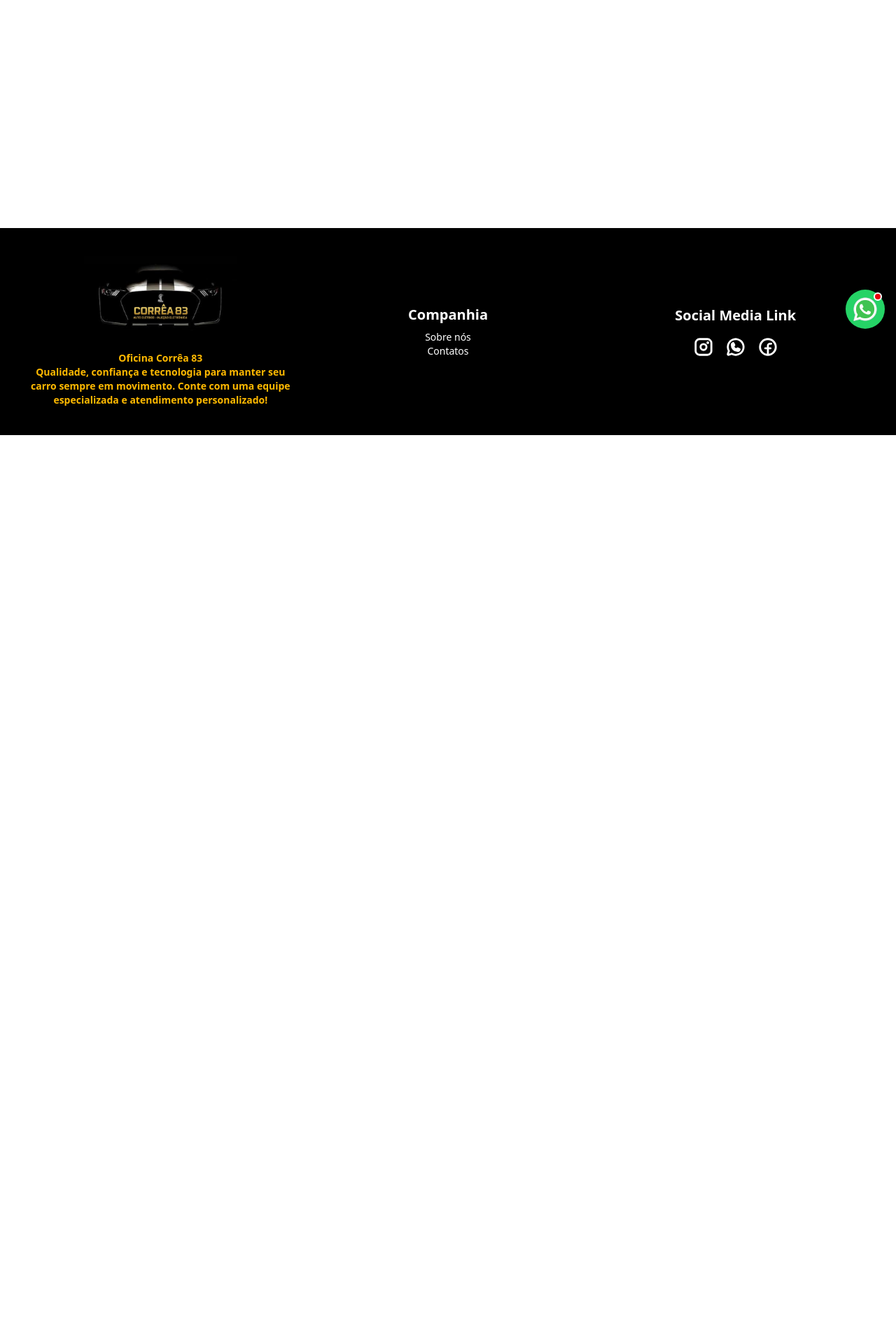
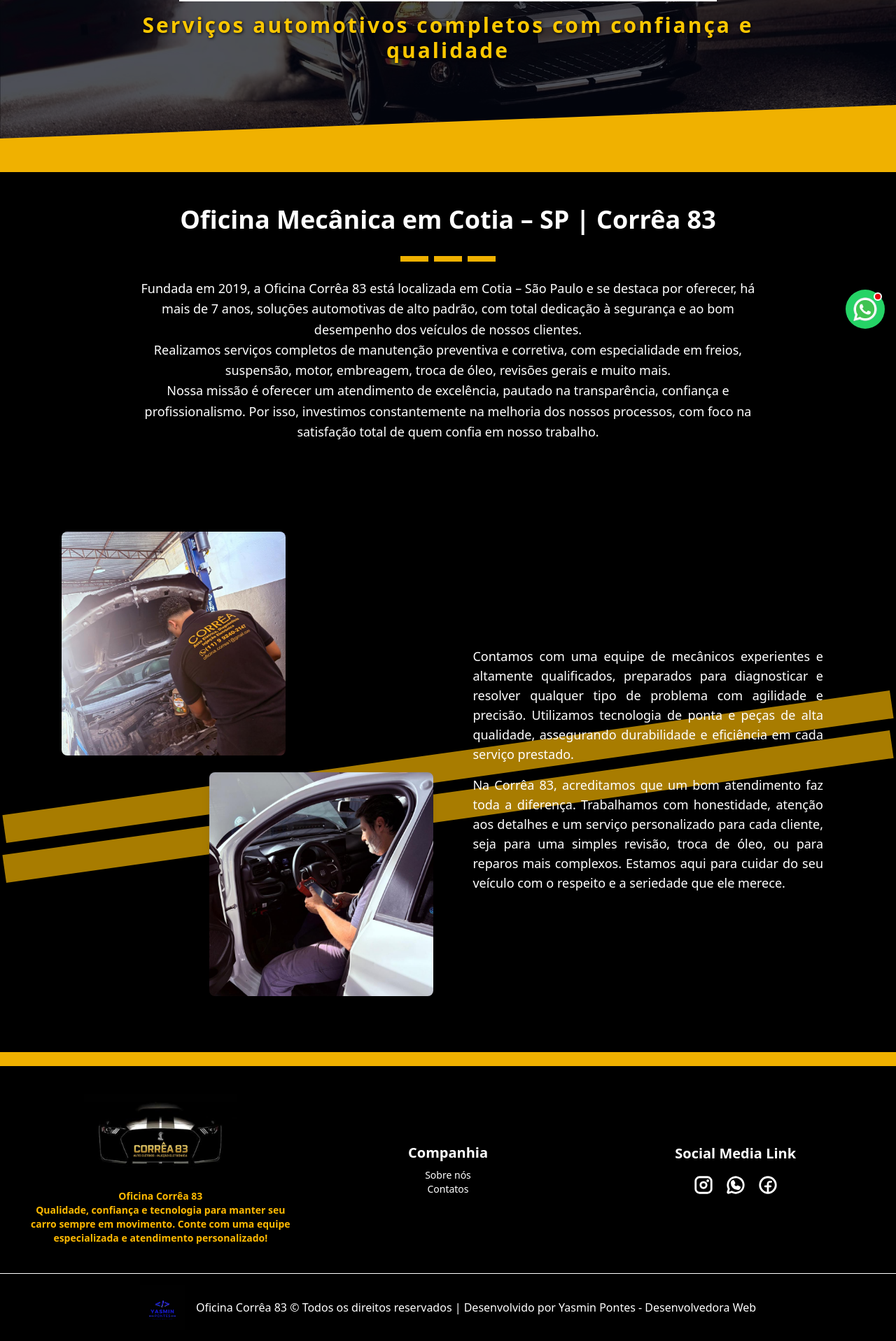
Before and after one commit to Yasminpontess/oficinacorrea, a React (Vite) app: page /sobrenos in a window 1280 px wide. Shown: the part 314-2231 px from the top of the page at 70% size. Before the commit the page ends 936 px from the top, so only its background shows below. Built offline with nearby package versions, Linux system fonts and the light colour scheme.

Commit message:
Sobrenos e FooterCrador e Atualização do Home

```diff
--- a/src/App.tsx
+++ b/src/App.tsx
@@ -3,6 +3,8 @@
 import Navbar from "./components/navbar/Navbar";
 import Footer from "./components/footer/Footer";
 import Servicos from "./pages/Servicos";
+import SobreNos from "./pages/sobrenos";
+import FooterCriador from "./components/footer/FooterCriador";
 
 const App = () => {
   return (
@@ -26,9 +28,11 @@
             <Route path="/" element={<Home />} />
             <Route path="/home" element={<Home />} />
             <Route path="/servicos" element={<Servicos />} />
+            <Route path="/sobrenos" element={<SobreNos />} />
           </Routes>
         </div>
         <Footer />
+        <FooterCriador />
       </BrowserRouter>
     </>
   );
--- /dev/null
+++ b/src/components/footer/FooterCriador.tsx
@@ -0,0 +1,27 @@
+function Footer() {
+  return (
+    <div className="w-full bg-black text-white">
+      {/* Linha de separação no topo */}
+      <div className="border-t border-white w-full" />
+
+      <div className="flex justify-center items-center py-4">
+        <div className="max-w-[1440px] w-full flex justify-center px-6">
+          {/* Logo e texto lado a lado */}
+          <div className="flex flex-row items-center gap-x-4 text-center">
+            <img
+              src="/imagens/2.png"
+              alt="Logo Corrêa"
+              className="h-10 md:h-16"
+            />
+            <h1 className="text-sm md:text-base whitespace-nowrap">
+              Oficina Corrêa 83 © Todos os direitos reservados | Desenvolvido
+              por Yasmin Pontes - Desenvolvedora Web
+            </h1>
+          </div>
+        </div>
+      </div>
+    </div>
+  );
+}
+
+export default Footer;
--- a/src/components/navbar/Navbar.tsx
+++ b/src/components/navbar/Navbar.tsx
@@ -14,7 +14,13 @@
         {/* Menu de Navegação */}
         <div className="flex flex-col md:flex-row items-center gap-4">
           <a
-            href="#quemsomos"
+            href="/"
+            className="font-montserrat text-base font-bold hover:text-[#ead533]"
+          >
+            Home
+          </a>
+          <a
+            href="/sobrenos"
             className="font-montserrat text-base font-bold hover:text-[#ead533]"
           >
             Sobre nós
--- a/src/pages/home.tsx
+++ b/src/pages/home.tsx
@@ -1,4 +1,3 @@
-import { Button } from "@/components/ui/button.tsx";
 import { motion } from "framer-motion";
 import { useInView } from "react-intersection-observer";
 import { MapPin, Instagram, PhoneCall, MessageCircle } from "lucide-react";
@@ -7,7 +6,7 @@
 
 function Home() {
   const [index, setIndex] = useState(0);
-  const { ref, inView } = useInView({
+  const { ref } = useInView({
     triggerOnce: true,
     rootMargin: "-100px 0px",
   });
@@ -147,12 +146,7 @@
           backgroundColor: "rgba(0, 0, 0, 0.5)",
         }}
       >
-        <motion.div
-          className="max-w-6xl mx-auto flex flex-col md:flex-row items-center gap-10 px-8 sm:px-6 relative z-10"
-          initial={{ opacity: 0, y: 100 }}
-          animate={{ opacity: inView ? 1 : 0, y: inView ? 0 : 100 }}
-          transition={{ duration: 1 }}
-        >
+        <motion.div className="max-w-6xl mx-auto flex flex-col md:flex-row items-center gap-10 px-8 sm:px-6 relative z-10">
           {/* Imagens */}
           <div className="w-full md:w-1/2 flex justify-center md:justify-start items-start flex-wrap gap-4">
             <img
@@ -168,10 +162,7 @@
           </div>
 
           {/* Texto */}
-          <div
-            id="quemsomos"
-            className="w-full md:w-1/2 text-left px-2 md:px-4 py-6"
-          >
+          <div className="w-full md:w-1/2 text-left px-2 md:px-4 py-6">
             <h2 className="text-3xl font-bold text-white text-center md:text-left">
               QUEM SOMOS
             </h2>
@@ -197,9 +188,14 @@
               complexos, estamos aqui para ajudar!
             </p>
             <div className="flex justify-center md:justify-start">
-              <Button className="mt-6 bg-blue-700 text-white px-6 py-2 rounded-lg">
-                Saiba Mais
-              </Button>
+              <a
+                href="/sobrenos"
+                target="_blank"
+                rel="noopener noreferrer"
+                className="mt-10 inline-block  text-black px-6 py-2 bg-yellow-500 hover:bg-yellow-600  font-bold  rounded-full shadow-lg transition duration-300 transform hover:scale-105"
+              >
+                Saiba mais
+              </a>
             </div>
           </div>
         </motion.div>
--- /dev/null
+++ b/src/pages/sobrenos.tsx
@@ -0,0 +1,128 @@
+import React, { useRef } from "react";
+import { motion } from "framer-motion";
+
+const SobreNos = () => {
+  const ref = useRef(null);
+
+  return (
+    <div className="w-full flex flex-col items-center bg-black overflow-x-hidden">
+      {/* Seção de capa com fundo do Mustang */}
+      <section
+        className="relative w-full min-h-[60vh] bg-cover bg-center flex flex-col justify-center items-center text-center px-4 sm:px-6"
+        style={{
+          backgroundImage: "url('/imagens/mustang6.jpg')",
+        }}
+      >
+        <div className="absolute inset-0 bg-gray-950/70 z-0"></div>
+        <div className="relative z-10 max-w-5xl w-full">
+          <h1 className="text-3xl sm:text-4xl md:text-5xl lg:text-6xl font-bold text-yellow-500 drop-shadow-lg tracking-wide text-center">
+            <span style={{ textShadow: "2px 2px 5px black" }}>Sobre Nós</span>
+          </h1>
+          <div className="my-4 border-t-4 border-white w-3/4 mx-auto"></div>
+          <h5
+            className="text-lg sm:text-xl font-bold md:text-2xl lg:text-3xl text-yellow-400 tracking-widest"
+            style={{ textShadow: "1px 1px 4px black" }}
+          >
+            Serviços automotivos completos com confiança e qualidade
+          </h5>
+        </div>
+        <div
+          className="absolute bottom-0 left-0 w-full h-24 bg-yellow-500 z-0"
+          style={{ clipPath: "polygon(0% 50%, 100% 0%, 100% 100%, 0% 100%)" }}
+        ></div>
+      </section>
+
+      {/* Seção de descrição da oficina */}
+      <section className="bg-black py-12 px-4 md:px-20" id="sobre-nos">
+        <div className="max-w-4xl mx-auto text-center">
+          <h5 className="text-2xl md:text-4xl font-bold text-white mb-8">
+            Oficina Mecânica em Cotia – SP | Corrêa 83
+          </h5>
+
+          <div className="flex justify-center mt-2 mb-6">
+            <div className="w-10 h-2 bg-yellow-500 mx-1"></div>
+            <div className="w-10 h-2 bg-yellow-500 mx-1"></div>
+            <div className="w-10 h-2 bg-yellow-500 mx-1"></div>
+          </div>
+
+          <p className="text-white text-lg leading-relaxed">
+            Fundada em 2019, a Oficina Corrêa 83 está localizada em Cotia – São
+            Paulo e se destaca por oferecer, há mais de 7 anos, soluções
+            automotivas de alto padrão, com total dedicação à segurança e ao bom
+            desempenho dos veículos de nossos clientes.
+            <p className="text-white text-lg leading-relaxed">
+              Realizamos serviços completos de manutenção preventiva e
+              corretiva, com especialidade em freios, suspensão, motor,
+              embreagem, troca de óleo, revisões gerais e muito mais.
+            </p>
+            <p className="text-white text-lg leading-relaxed">
+              Nossa missão é oferecer um atendimento de excelência, pautado na
+              transparência, confiança e profissionalismo. Por isso, investimos
+              constantemente na melhoria dos nossos processos, com foco na
+              satisfação total de quem confia em nosso trabalho.
+            </p>
+          </p>
+        </div>
+      </section>
+
+      <section
+        className="w-full bg-black text-white py-20 relative overflow-hidden"
+        ref={ref}
+        style={{
+          backgroundSize: "cover",
+          backgroundPosition: "center",
+          backgroundBlendMode: "overlay",
+          backgroundColor: "rgba(0, 0, 0, 0.5)",
+        }}
+      >
+        <motion.div className="max-w-6xl mx-auto flex flex-col md:flex-row items-center gap-10 px-8 sm:px-6 relative z-10">
+          {/* Imagens */}
+          <div className="w-full md:w-1/2 flex flex-col gap-6">
+            <img
+              src="/imagens/ygor.jpg"
+              alt="Oficina"
+              className="rounded-lg w-80 h-80 object-cover shadow-lg self-start"
+            />
+            <img
+              src="/imagens/vds.jpg"
+              alt="Carros na oficina"
+              className="rounded-lg w-80 h-80 object-cover shadow-lg self-end"
+            />
+          </div>
+
+          {/* Texto */}
+          <div
+            id="quemsomos"
+            className="w-full md:w-1/2 text-left px-2 md:px-4 py-6 relative z-10"
+          >
+            <p className="text-lg mt-4 text-justify">
+              Contamos com uma equipe de mecânicos experientes e altamente
+              qualificados, preparados para diagnosticar e resolver qualquer
+              tipo de problema com agilidade e precisão. Utilizamos tecnologia
+              de ponta e peças de alta qualidade, assegurando durabilidade e
+              eficiência em cada serviço prestado.
+            </p>
+            <p className="text-lg mt-4 text-justify">
+              Na Corrêa 83, acreditamos que um bom atendimento faz toda a
+              diferença. Trabalhamos com honestidade, atenção aos detalhes e um
+              serviço personalizado para cada cliente, seja para uma simples
+              revisão, troca de óleo, ou para reparos mais complexos. Estamos
+              aqui para cuidar do seu veículo com o respeito e a seriedade que
+              ele merece.
+            </p>
+
+            {/* Faixa amarela estilo pista de corrida */}
+          </div>
+        </motion.div>
+        {/* FAIXA 1 */}
+        <div className="absolute top-[48%] left-0 w-full h-10 bg-yellow-500 rotate-[-8deg] opacity-70 z-0" />
+
+        {/* FAIXA 2 */}
+        <div className="absolute top-[55%] left-0 w-full h-10 bg-yellow-500 rotate-[-8deg] opacity-70 z-0" />
+      </section>
+      <div className="w-full h-5 bg-yellow-500"></div>
+    </div>
+  );
+};
+
+export default SobreNos;
```
Also changed, not shown: public/imagens/2.png (added).
